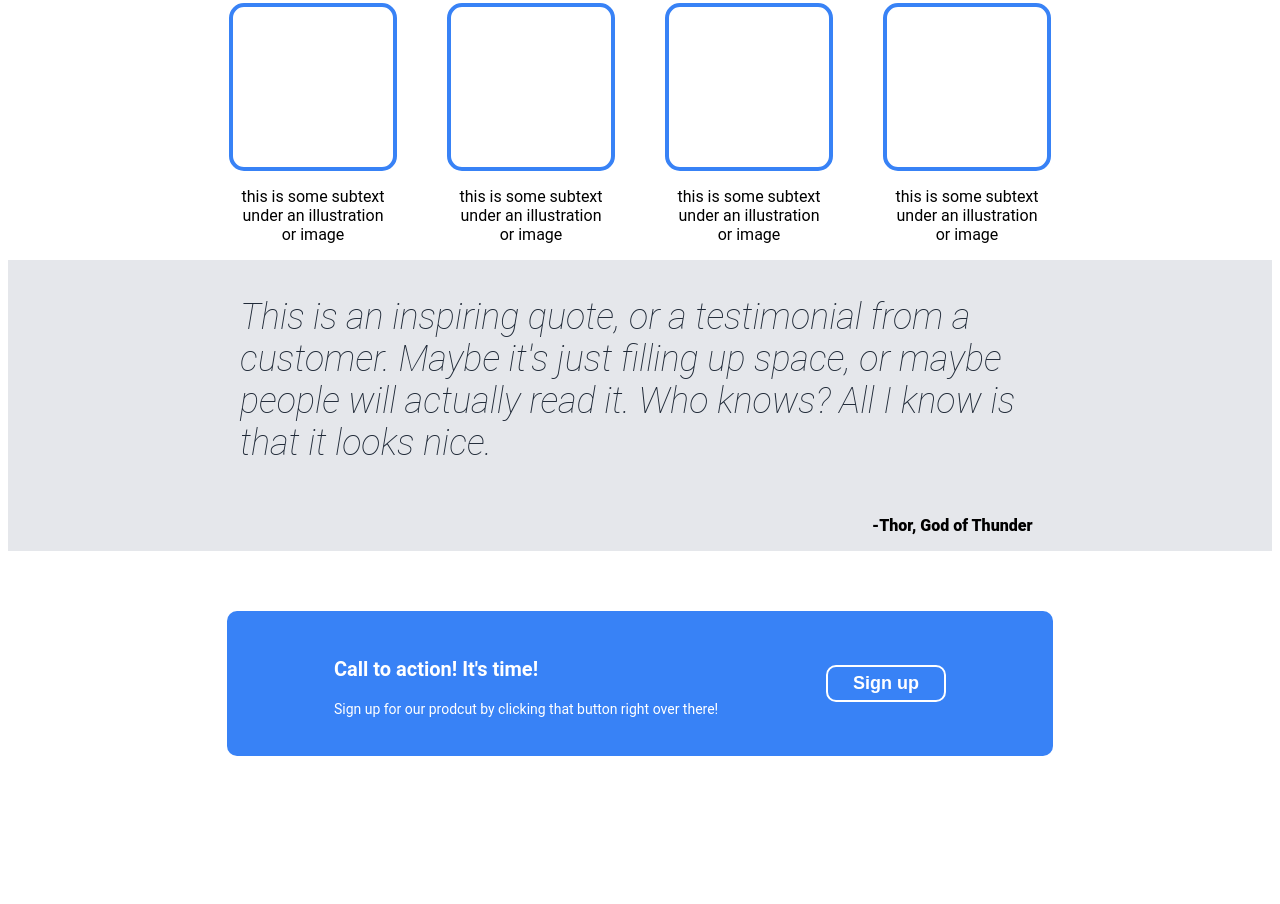
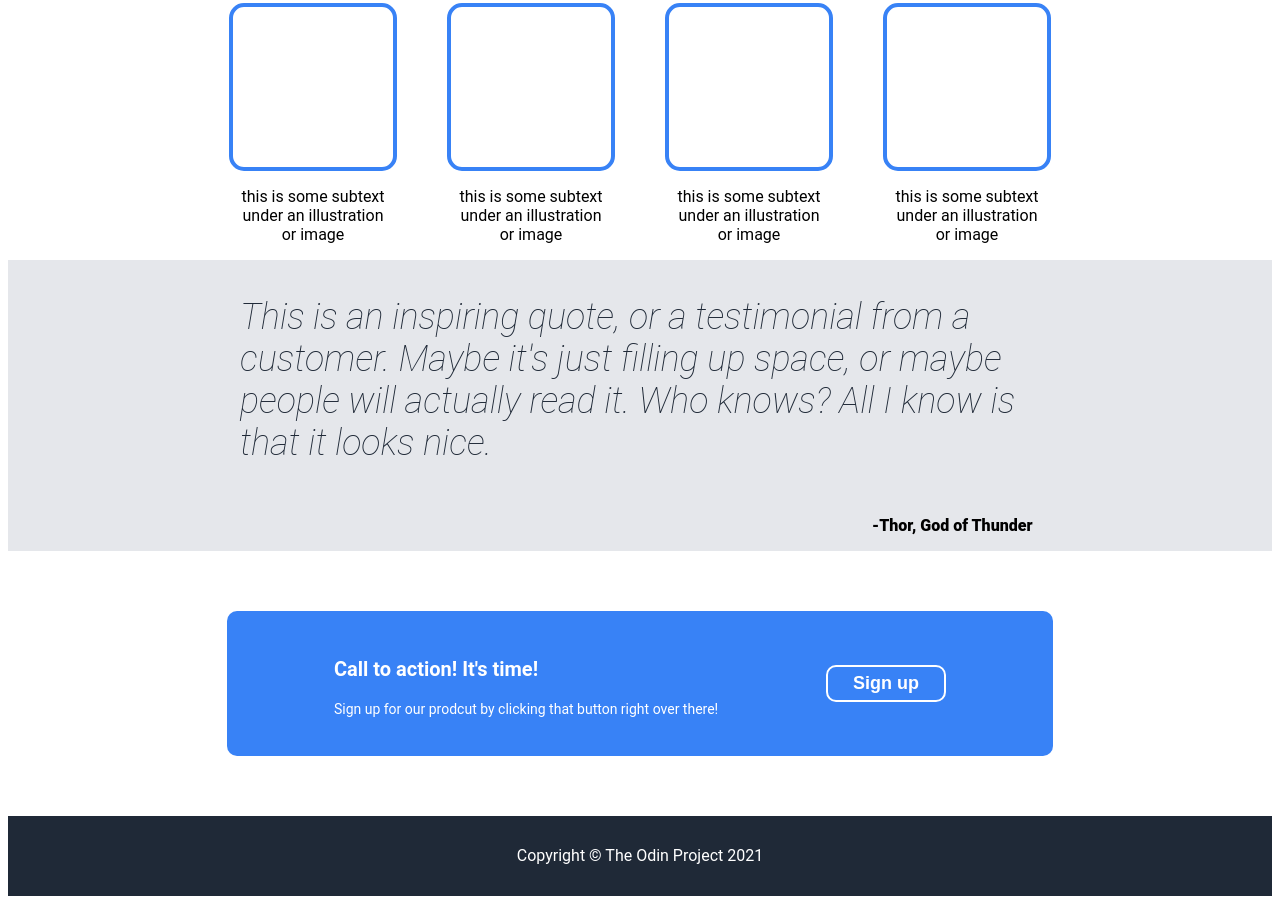
Before and after one commit to zhengchen1025/landing-page, a plain HTML site: page index.html in a window 1280 px wide. Shown: the part 537-1441 px from the top of the page. Before the commit the page ends 1361 px from the top, so only its background shows below. Drawn offline with Linux system fonts and the light colour scheme.

Commit message:
add footer

```diff
--- a/index.html
+++ b/index.html
@@ -89,6 +89,8 @@
         <button class="signUpBtn2">Sign up</button>
       </div>
     </div>
-    <div class="footer"></div>
+    <div class="footer">
+      <p class="footer-text">Copyright © The Odin Project 2021</p>
+    </div>
   </body>
 </html>
--- a/styles.css
+++ b/styles.css
@@ -170,3 +170,16 @@ a {
   border-radius: 10px;
   margin-left: 20px;
 }
+
+.footer {
+  background-color: #1f2937;
+  width: auto;
+  height: 5rem;
+  display: flex;
+  justify-content: center;
+  align-items: center;
+}
+
+.footer-text {
+  color: white;
+}
```
